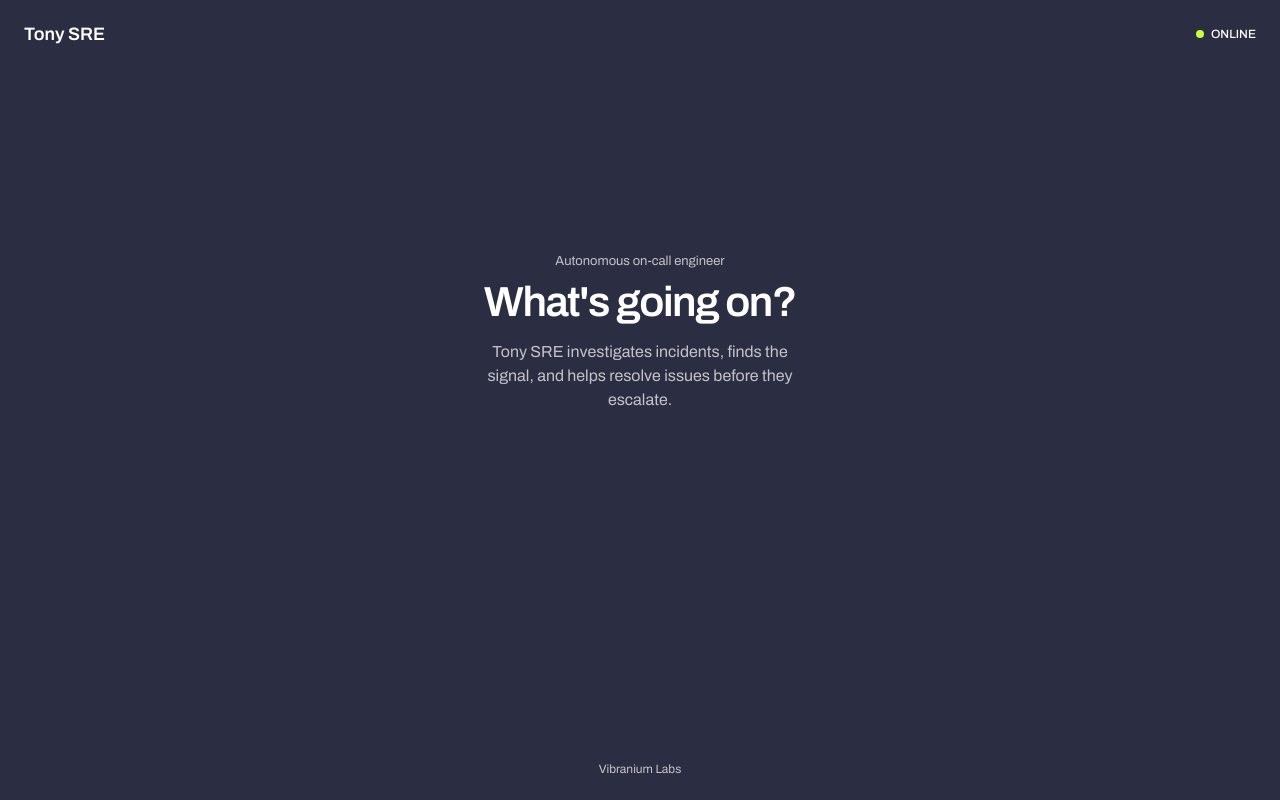
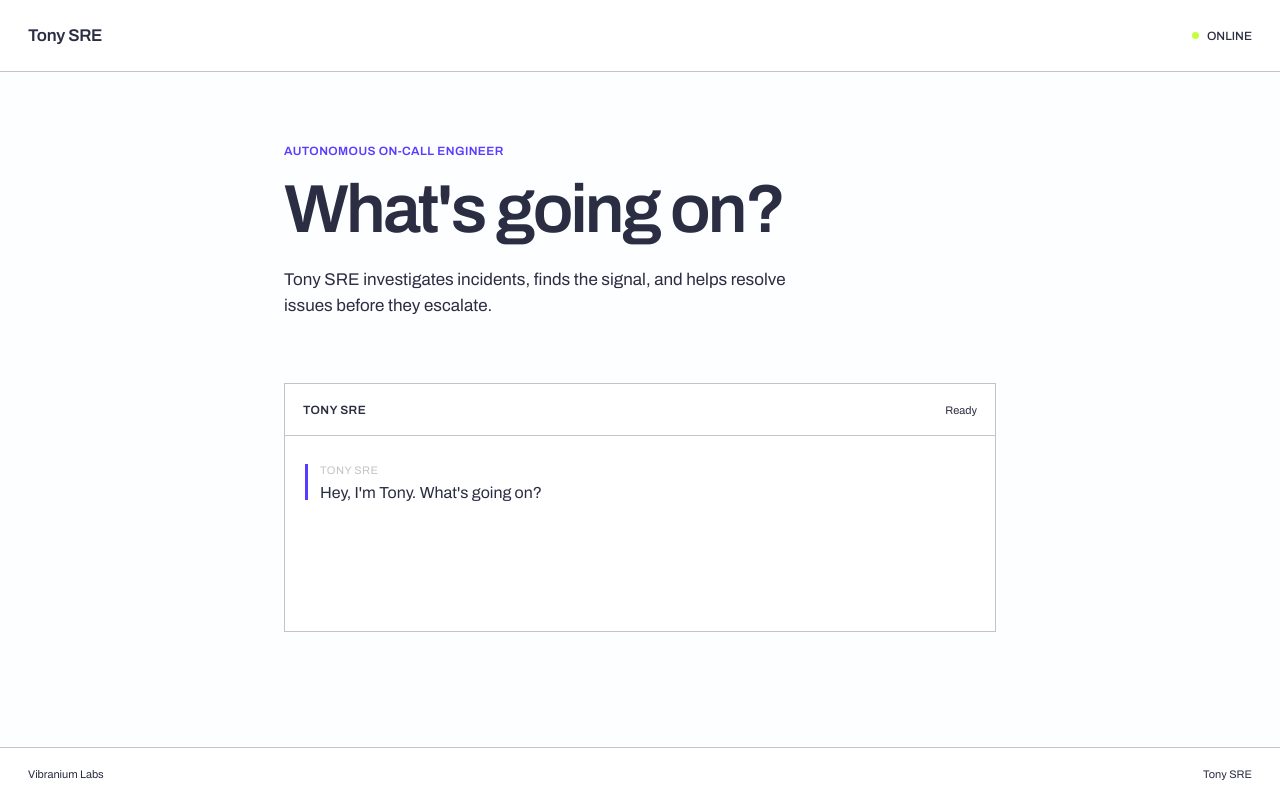
Before and after one commit to daniildin/tony-sre, a plain HTML site: page index.html in a window 1280 px wide. Drawn offline with Linux system fonts and the light colour scheme; a script that the page names is missing.

Commit message:
Refactor index.html for styling and structure changes
Updated theme color and adjusted layout styles for improved readability and aesthetics.

```diff
--- a/index.html
+++ b/index.html
@@ -3,15 +3,15 @@
 <head>
   <meta charset="UTF-8">
   <meta name="viewport" content="width=device-width, initial-scale=1.0">
-  <meta name="theme-color" content="#2B2D42">
+
+  <meta name="theme-color" content="#FCFEFF">
   <meta name="apple-mobile-web-app-capable" content="yes">
-  <meta name="apple-mobile-web-app-status-bar-style" content="black-translucent">
+  <meta name="apple-mobile-web-app-status-bar-style" content="default">
 
   <link rel="manifest" href="manifest.json">
 
   <title>Tony SRE</title>
 
-  <!-- Archivo -->
   <link rel="preconnect" href="https://fonts.googleapis.com">
   <link rel="preconnect" href="https://fonts.gstatic.com" crossorigin>
   <link
@@ -24,99 +24,205 @@
       box-sizing: border-box;
     }
 
+    html,
     body {
       margin: 0;
-      min-height: 100vh;
-      background: #2B2D42;
-      color: #FFFFFF;
-      font-family: Archivo, -apple-system, BlinkMacSystemFont, "Helvetica Neue", Arial, sans-serif;
+      padding: 0;
+      width: 100%;
+      min-height: 100%;
+    }
+
+    body {
+      background: #FCFEFF;
+      color: #2B2D42;
+      font-family: Archivo, -apple-system, BlinkMacSystemFont,
+        "Helvetica Neue", Arial, sans-serif;
     }
 
     .app {
       min-height: 100vh;
       display: flex;
       flex-direction: column;
-      padding: 24px;
     }
 
-    header {
+    /* Top navigation */
+
+    .nav {
+      height: 72px;
+      padding: 0 28px;
       display: flex;
+      align-items: center;
       justify-content: space-between;
-      align-items: center;
+      border-bottom: 1px solid #C4C3C8;
+      background: #FFFFFF;
     }
 
-    .brand {
-      font-size: 18px;
+    .logo {
+      font-size: 17px;
       font-weight: 600;
+      letter-spacing: -0.3px;
     }
 
-    .status {
+    .nav-right {
       display: flex;
       align-items: center;
-      gap: 7px;
+      gap: 8px;
       font-size: 12px;
       font-weight: 500;
     }
 
-    .status-dot {
-      width: 8px;
-      height: 8px;
+    .online-dot {
+      width: 7px;
+      height: 7px;
       border-radius: 50%;
       background: #C4FF3C;
     }
 
-    main {
+    /* Main */
+
+    .main {
       flex: 1;
-      display: flex;
-      flex-direction: column;
-      justify-content: center;
-      align-items: center;
-      text-align: center;
-      max-width: 500px;
       width: 100%;
+      max-width: 760px;
       margin: 0 auto;
+      padding: 72px 24px 48px;
     }
 
-    .eyebrow {
-      color: #C4C3C8;
-      font-size: 13px;
-      margin-bottom: 12px;
+    .label {
+      color: #573DFF;
+      font-size: 12px;
+      font-weight: 600;
+      letter-spacing: 0.4px;
+      text-transform: uppercase;
+      margin-bottom: 18px;
     }
 
     h1 {
       margin: 0;
-      font-size: 42px;
-      line-height: 1.05;
+      font-size: clamp(42px, 10vw, 68px);
+      line-height: 0.98;
+      letter-spacing: -2.8px;
       font-weight: 600;
-      letter-spacing: -1.5px;
+      max-width: 650px;
     }
 
-    .description {
-      color: #C4C3C8;
-      font-size: 16px;
-      line-height: 1.5;
-      margin: 16px 0 36px;
-      max-width: 340px;
+    .intro {
+      margin: 24px 0 0;
+      max-width: 520px;
+      font-size: 17px;
+      line-height: 1.55;
+      color: #2B2D42;
     }
 
-    .call-container {
-      width: 100%;
-      min-height: 80px;
+    /* Conversation area */
+
+    .console {
+      margin-top: 64px;
+      border: 1px solid #C4C3C8;
+      background: #FFFFFF;
+    }
+
+    .console-header {
+      height: 52px;
+      padding: 0 18px;
+      display: flex;
+      align-items: center;
+      justify-content: space-between;
+      border-bottom: 1px solid #C4C3C8;
+    }
+
+    .console-title {
+      font-size: 12px;
+      font-weight: 600;
+      text-transform: uppercase;
+      letter-spacing: 0.4px;
+    }
+
+    .console-status {
+      font-size: 11px;
+      color: #2B2D42;
+    }
+
+    .console-body {
+      min-height: 190px;
+      padding: 28px 20px;
+      display: flex;
+      flex-direction: column;
+      justify-content: space-between;
+    }
+
+    .message {
+      display: flex;
+      gap: 12px;
+      align-items: flex-start;
+    }
+
+    .message-marker {
+      width: 3px;
+      min-height: 36px;
+      background: #573DFF;
+      flex-shrink: 0;
+    }
+
+    .message-label {
+      font-size: 11px;
+      color: #C4C3C8;
+      margin-bottom: 5px;
+      text-transform: uppercase;
+      letter-spacing: 0.4px;
+    }
+
+    .message-text {
+      font-size: 16px;
+      line-height: 1.45;
+    }
+
+    /* ElevenLabs area */
+
+    .agent {
+      margin-top: 28px;
       display: flex;
       justify-content: center;
-      align-items: center;
+      min-height: 70px;
     }
 
-    footer {
-      text-align: center;
-      color: #C4C3C8;
-      font-size: 12px;
-      padding-top: 24px;
+    /* Footer */
+
+    .footer {
+      padding: 20px 28px;
+      display: flex;
+      justify-content: space-between;
+      border-top: 1px solid #C4C3C8;
+      background: #FFFFFF;
+      font-size: 11px;
+      color: #2B2D42;
     }
 
-    /* Keep ElevenLabs widget above the page */
-    elevenlabs-convai {
-      z-index: 10;
+    @media (max-width: 600px) {
+      .nav {
+        height: 64px;
+        padding: 0 20px;
+      }
+
+      .main {
+        padding: 48px 20px 36px;
+      }
+
+      h1 {
+        letter-spacing: -2px;
+      }
+
+      .intro {
+        font-size: 15px;
+      }
+
+      .console {
+        margin-top: 48px;
+      }
+
+      .footer {
+        padding: 18px 20px;
+      }
     }
   </style>
 </head>
@@ -125,29 +231,51 @@
 
   <div class="app">
 
-    <header>
-      <div class="brand">Tony SRE</div>
+    <nav class="nav">
+      <div class="logo">Tony SRE</div>
 
-      <div class="status">
-        <span class="status-dot"></span>
-        ONLINE
+      <div class="nav-right">
+        <span class="online-dot"></span>
+        <span>ONLINE</span>
       </div>
-    </header>
+    </nav>
 
-    <main>
+    <main class="main">
 
-      <div class="eyebrow">Autonomous on-call engineer</div>
+      <div class="label">Autonomous on-call engineer</div>
 
       <h1>What's going on?</h1>
 
-      <p class="description">
-        Tony SRE investigates incidents, finds the signal, and helps resolve issues before they escalate.
+      <p class="intro">
+        Tony SRE investigates incidents, finds the signal, and helps resolve
+        issues before they escalate.
       </p>
 
-      <div class="call-container">
+      <section class="console">
+
+        <div class="console-header">
+          <div class="console-title">Tony SRE</div>
+          <div class="console-status">Ready</div>
+        </div>
+
+        <div class="console-body">
+
+          <div class="message">
+            <div class="message-marker"></div>
+
+            <div>
+              <div class="message-label">Tony SRE</div>
+
+              <div class="message-text">
+                Hey, I'm Tony. What's going on?
+              </div>
+            </div>
+          </div>
+
+          <div class="agent">
 
             <elevenlabs-convai
-          agent-id="agent_4501k7xa0jn2fgkrvnrtfwwst6hq"
+              agent-id="YOUR_AGENT_ID"
               variant="expanded"
               action-text="Talk to Tony"
               start-call-text="Talk to Tony"
@@ -158,10 +286,15 @@
 
           </div>
 
+        </div>
+
+      </section>
+
     </main>
 
-    <footer>
-      Vibranium Labs
+    <footer class="footer">
+      <span>Vibranium Labs</span>
+      <span>Tony SRE</span>
     </footer>
 
   </div>
```
Lines whose indentation alone changed are shown as unchanged.
